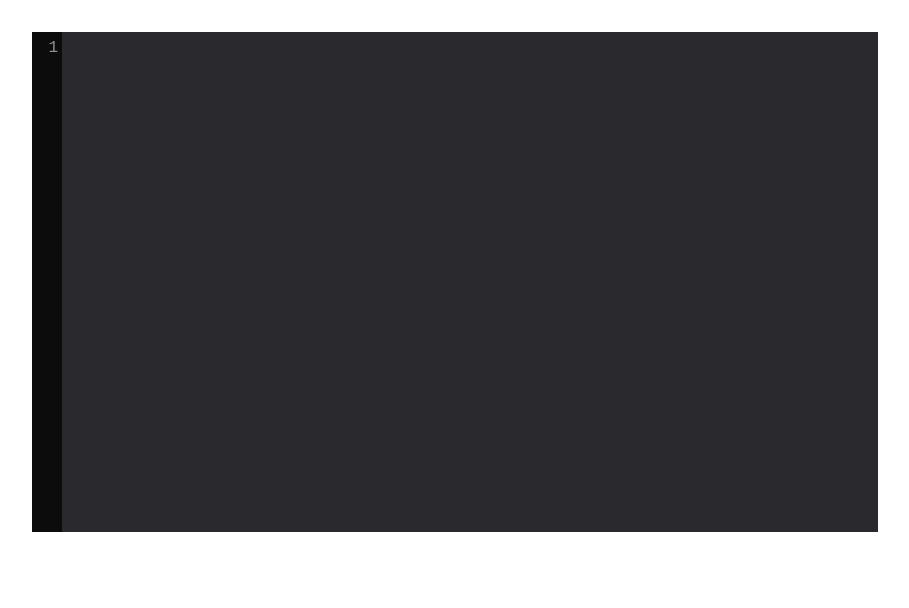
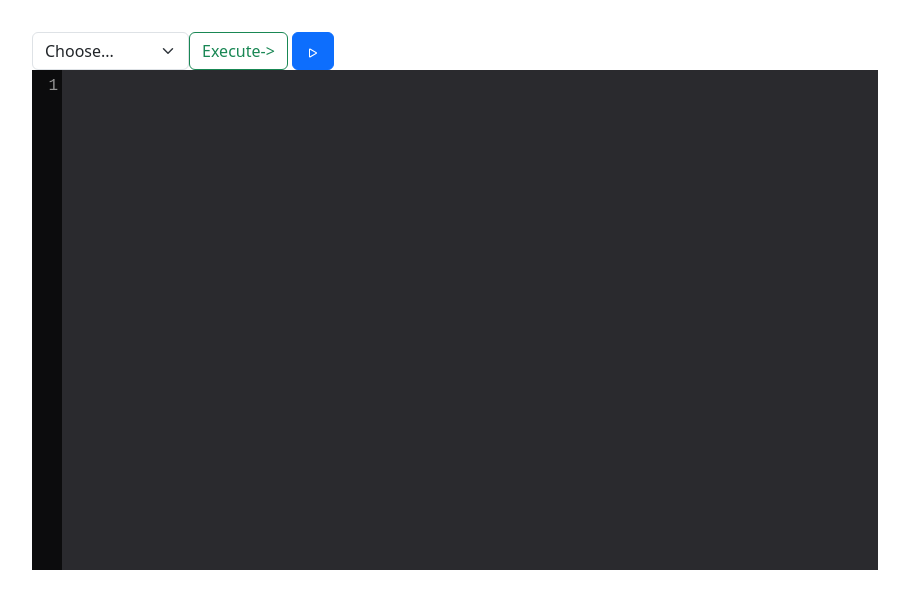
Before and after one commit to nanda0311/Compiler, a plain HTML site: page index.html in a window 1280 px wide. Shown: the whole page, without its empty margins (4-913 px from the left). Drawn offline with nearby package versions, Linux system fonts and the light colour scheme.

Commit message:
added button

```diff
--- a/index.html
+++ b/index.html
@@ -18,10 +18,37 @@
 </head>
 
 <body>
+
     <div class="container-fluid">
         <div class="row g-3 m-3">
             <div class="col">
-                <textarea id="editor" class="form-control" aria-label="Code editor"></textarea>
+
+                <div class="d-flex w-25 justify-space-between">
+
+                    <!-- Choose option with custom width -->
+                    <div class="col" style="width: 150px;">
+                        <label class="visually-hidden" for="autoSizingSelect">Preference</label>
+                        <select class="form-select" id="autoSizingSelect">
+                            <option selected>Choose...</option>
+                            <option value="java">Java</option>
+                            <option value="c++">C++</option>
+                            <option value="Python">Python</option>
+                        </select>
+                    </div>
+
+                    <!-- Buttons -->
+                    <div>
+                        <button type="button" class="btn btn-outline-success">Execute-></button>
+                        <button type="button" class="btn btn-primary Run">
+                            <svg xmlns="http://www.w3.org/2000/svg" width="16" height="16" fill="currentColor" class="bi bi-play" viewBox="0 0 16 16">
+                                <path d="M10.804 8 5 4.633v6.734zm.792-.696a.802.802 0 0 1 0 1.392l-6.363 3.692C4.713 12.69 4 12.345 4 11.692V4.308c0-.653.713-.998 1.233-.696z" />
+                            </svg>
+                        </button>
+                    </div>
+                </div>
+
+                <!-- Code editor -->
+                <textarea id="editor" class="form-control mt-3" aria-label="Code editor"></textarea>
             </div>
         </div>
     </div>
```
